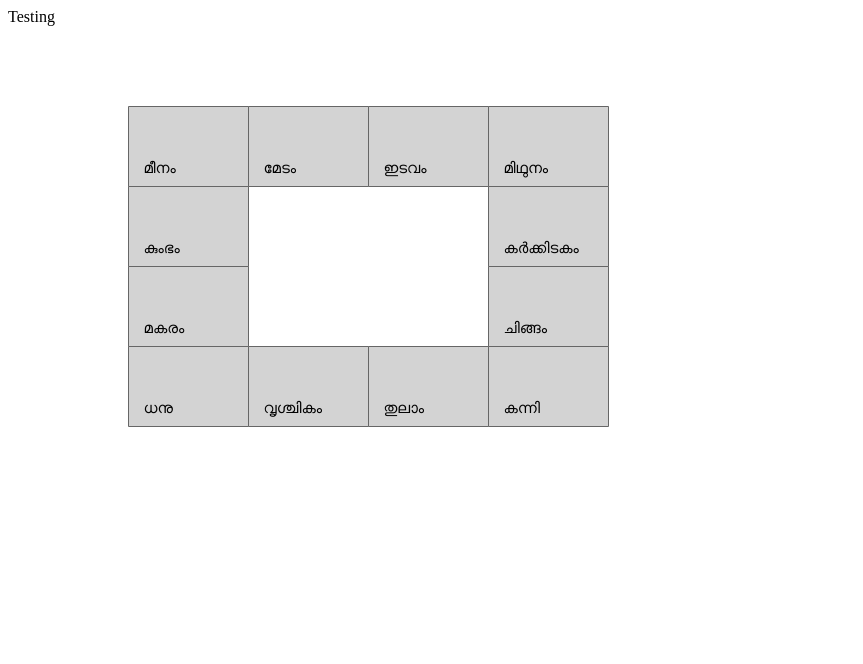
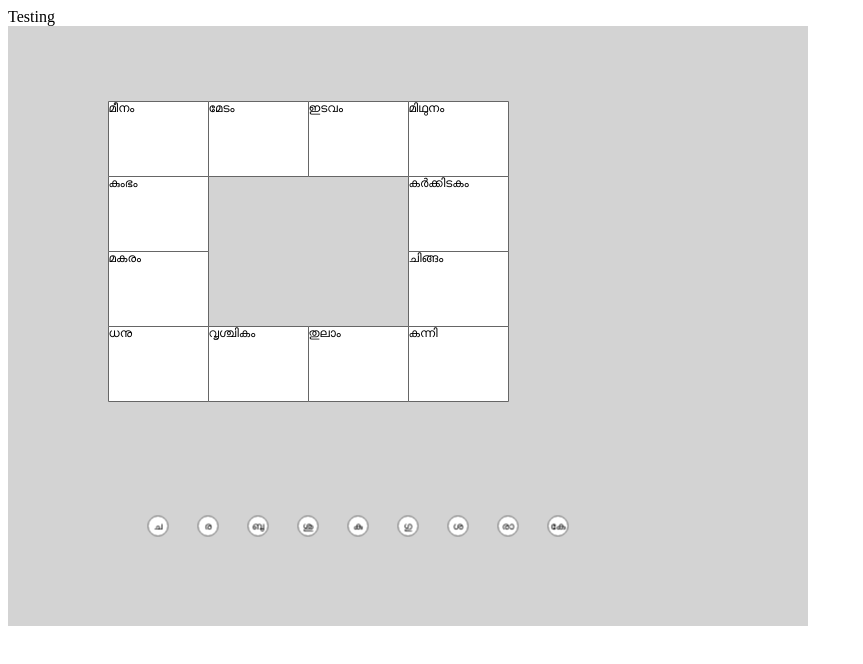
Before and after one commit to datapsyche/explore_fabricjs, a plain HTML site: page index.html in a window 1280 px wide. Shown: the whole page, without its empty margins (0-863 px from the left). Drawn offline with Linux system fonts and the light colour scheme.

Commit message:
planets added

```diff
--- a/index.html
+++ b/index.html
@@ -28,26 +28,74 @@
             "12": "കുംഭം",
             "11": "മീനം"
         }
-        const canvas = new fabric.Canvas('c');
+
+        const PLANETS = {
+            "0": "ല",
+            "1": "ച",
+            "2": "ര",
+            "3": "ബു",
+            "4": "ശു",
+            "5": "കു",
+            "6": "ഗു",
+            "7": "ശ",
+            "8": "രാ",
+            "9": "കേ"
+        }
+
+        Dim = 100
+        const canvasDimension = [Dim*8, Dim*6]
+        const canvas = new fabric.Canvas('c',{
+            backgroundColor: "lightgrey",
+            width: canvasDimension[0],
+            height: canvasDimension[1],
+
+
+        });
 
         function createHouse(i, j){
-            const width = 120
-            const height = 80
+            const width = Dim
+            const height = Dim*.75
             const rect = new fabric.Rect({
                 left: i*width,
                 top: j*height,
-                fill: 'lightgrey',
+                fill: 'white',
                 width: width,
                 height: height,
                 stroke: '#666',
             })
-            const text = new fabric.Text(ZODIAC[`${i}${j}`], {
-                left: i*width + width/8,
-                top: j*height + height/1.5,
-                fontSize: 15,
+            sign=ZODIAC[`${i}${j}`]
+            const text = new fabric.Text(sign, {
+                left: i*width,
+                top: j*height,
+                fontSize: 12,
             })
             const house = new fabric.Group([rect, text], {});
             return house
+        }
+
+        function createPlanet(key){
+            const radius = Dim/10
+            const pos = [100, 500]
+            const pname = PLANETS[`${key}`]
+            const circle = new fabric.Circle({
+                left: pos[0] + key*50,
+                top: pos[1],
+                originX: 'center',
+                originY: 'center',
+                radius: radius,
+                fill: 'white',
+                stroke: '#666',
+            });
+            const name = new fabric.Text(pname, {
+                fontFamily: 'Calibri',
+                fontSize: 10,
+                left: pos[0] + key*50,
+                top: pos[1],
+                originX: 'center',
+                originY: 'center',
+            });
+            const planet = new fabric.Group([circle, name], {});
+            return planet
         }
 
         // create base vedic chart squares
@@ -65,6 +113,12 @@
                 }
             }
         }
+
+        for (let i=1; i<10; i++){
+            const planet = createPlanet(i)
+            canvas.add(planet)
+        }
+
         // const rect = new fabric.Rect({
         //     left: 20,
         //     top: 20,
```
